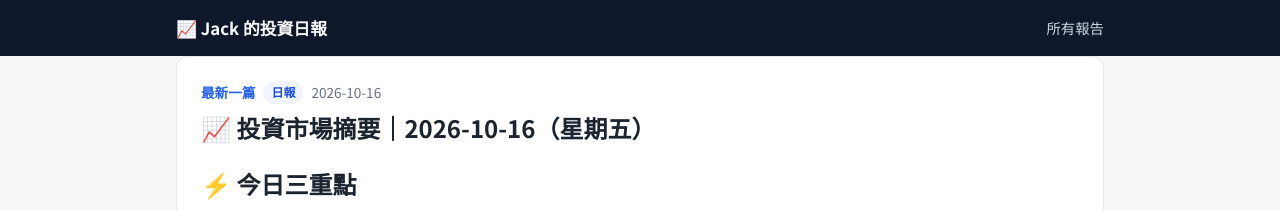
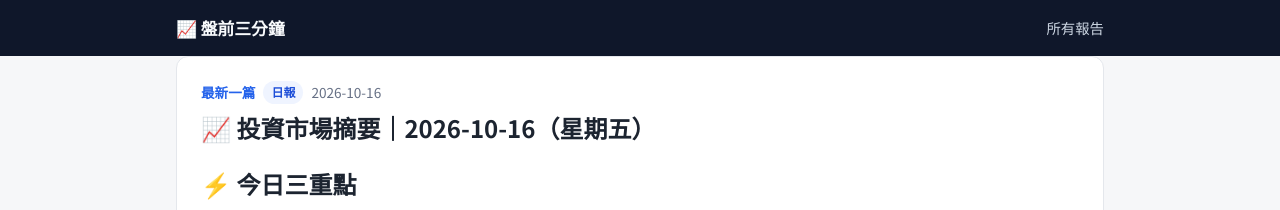
Before and after one commit to Hero7749/daily-report, a Jekyll site: the page built from index.html, in a window 1280 px wide. Shown: the top 210 px of the page. Built offline with Jekyll 4.4.1, drawn with Linux system fonts in a browser that asks for light colours.

Commit message:
網站標題改為「盤前三分鐘」，移除個人名字
Co-Authored-By: Claude Opus 5.5 <noreply@anthropic.com>
Claude-Session: https://claude.ai/code/session_01QKYwF1fQJzSRwjTu8fajbP

```diff
--- a/_config.yml
+++ b/_config.yml
@@ -1,4 +1,4 @@
-title: Jack 的投資日報
+title: 盤前三分鐘
 description: 每日美股、台股、半導體與 AI 供應鏈市場摘要
 baseurl: "/daily-report"
 url: "https://hero7749.github.io"
```
Also changed, not shown: README.md.
